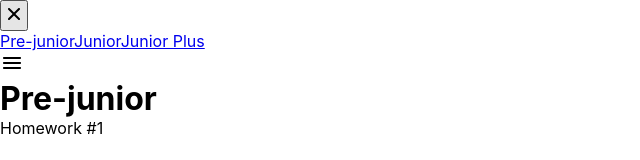
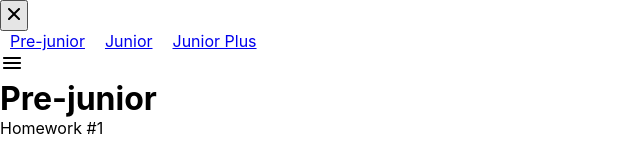
Before and after one commit to Crash2022/Bonus-IncubatorHomeworks, a React (Create React App) app: page /#/pre-junior in a window 1280 px wide. Shown: the top 160 px of the page, without its empty margins (0-640 px from the left). Built offline with nearby package versions, Linux system fonts and the light colour scheme.

Commit message:
fix: hw link padding

```diff
--- a/src/s2-homeworks/hw05/sidebar/Sidebar.tsx
+++ b/src/s2-homeworks/hw05/sidebar/Sidebar.tsx
@@ -32,6 +32,7 @@ export const Sidebar: FC<PropsType> = ({open, handleClose}) => {
                         to={PATH.PRE_JUNIOR}
                         onClick={handleClose}
                         // className={...} // делает студент
+                        style={{padding: '10px'}}
                     >
                         Pre-junior
                     </NavLink>
@@ -40,6 +41,7 @@ export const Sidebar: FC<PropsType> = ({open, handleClose}) => {
                         to={PATH.JUNIOR}
                         onClick={handleClose}
                         // className={...} // делает студент
+                        style={{padding: '10px'}}
                     >
                         Junior
                     </NavLink>
@@ -48,6 +50,7 @@ export const Sidebar: FC<PropsType> = ({open, handleClose}) => {
                         to={PATH.JUNIOR_PLUS}
                         onClick={handleClose}
                         // className={...} // делает студент
+                        style={{padding: '10px'}}
                     >
                         Junior Plus
                     </NavLink>
```
